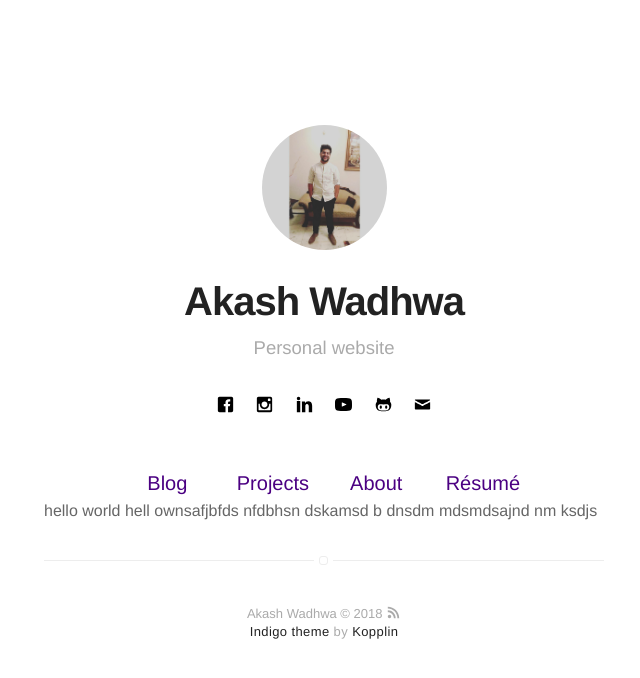
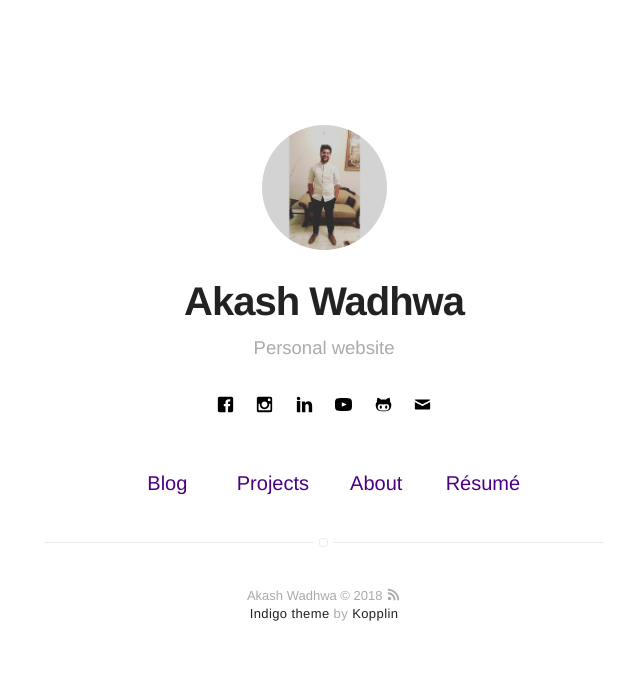
Before and after one commit to akashwadhwa42/akashwadhwa42.github.io, a Jekyll site: the page built from index.html, in a window 1280 px wide. Shown: the top 678 px of the page, without its empty margins (316-956 px from the left). Built offline with Jekyll 4.4.1, drawn with Linux system fonts in a browser that asks for light colours.

Commit message:
index changed

```diff
--- a/index.html
+++ b/index.html
@@ -2,5 +2,3 @@
 layout: page
 title: Home
 ---
-
-hello world hell ownsafjbfds nfdbhsn dskamsd b dnsdm mdsmdsajnd nm ksdjs
```
